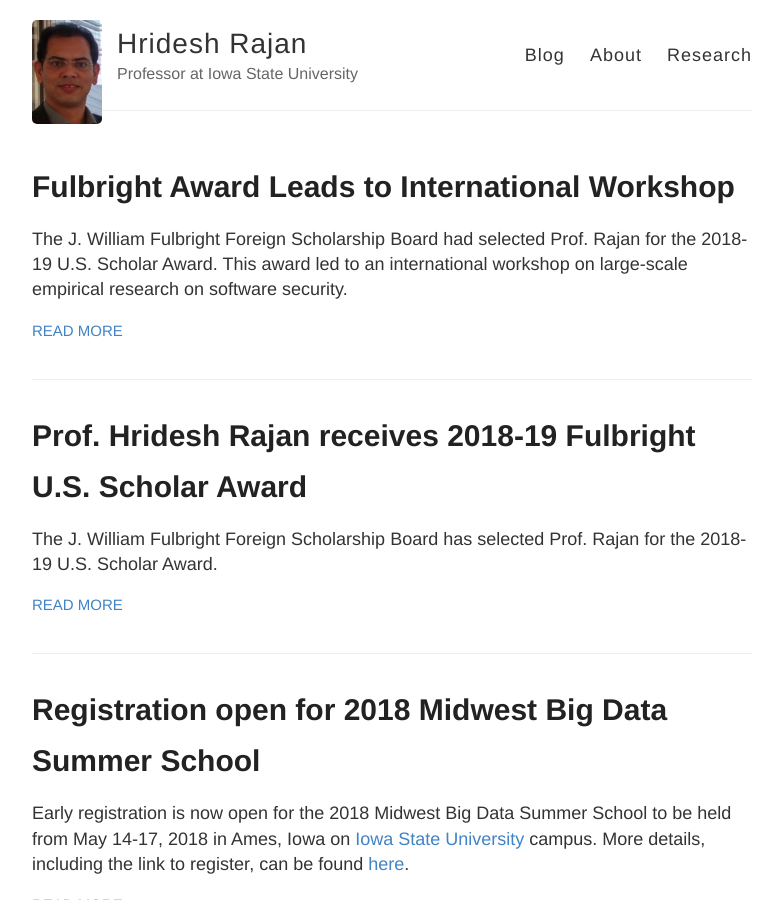
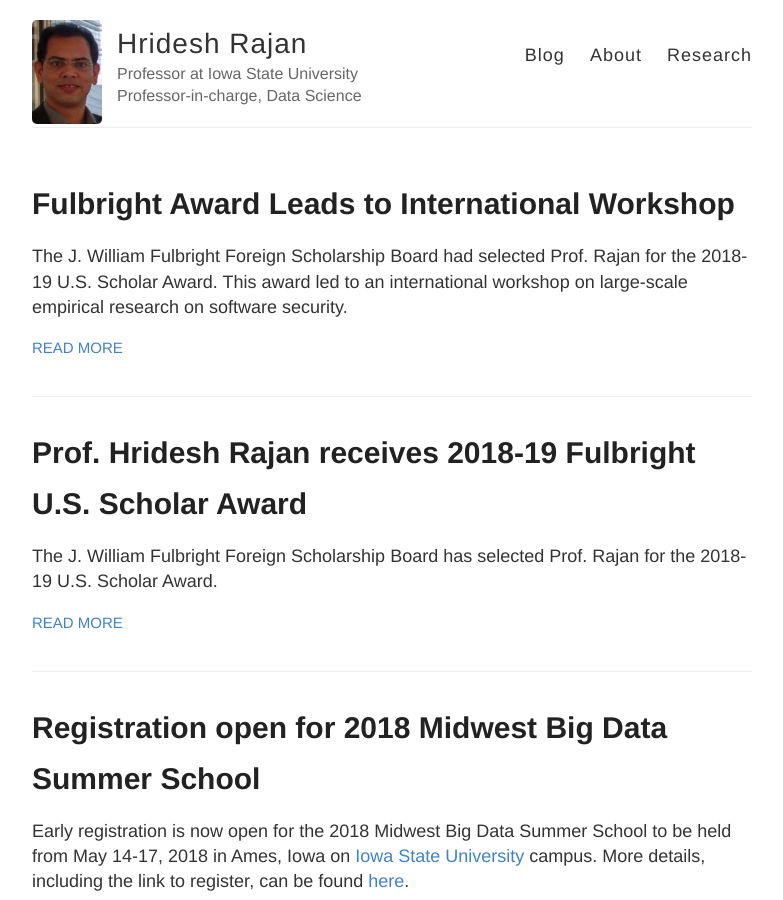
Before and after one commit to hridesh/hridesh.github.io, a Jekyll site: the page built from index.html, in a window 1280 px wide and 900 px high. Shown: the whole window, without its empty margins (248-1031 px from the left). Built offline with Jekyll 4.4.1, drawn with Linux system fonts in a browser that asks for light colours.

```diff
--- a/_config.yml
+++ b/_config.yml
@@ -6,7 +6,7 @@
 name: Hridesh Rajan
 
 # Short bio or description (displayed in the header)
-description: Professor at Iowa State University
+description: Professor at Iowa State University <br/> Professor-in-charge, Data Science
 
 # URL of your avatar or profile pic (you could use your GitHub profile pic)
 avatar: https://hridesh.github.io/images/hr.jpg
```
